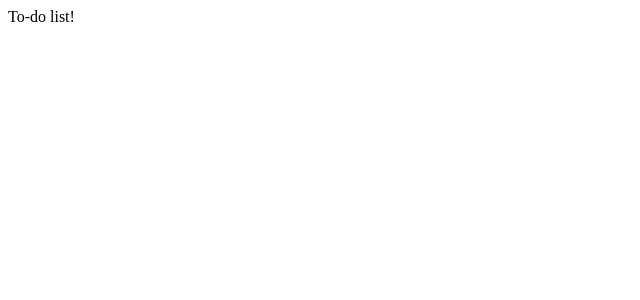
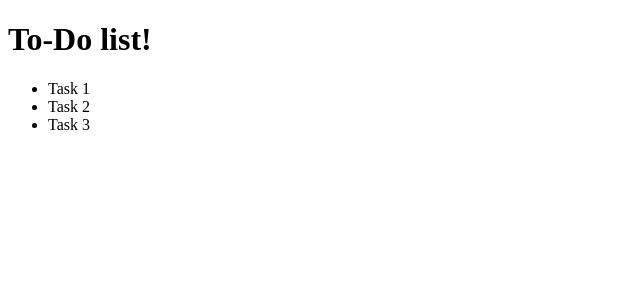
Before and after one commit to Roman83/to-do-list-react, a React app: page / in a window 1280 px wide. Shown: the top 300 px of the page, without its empty margins (0-640 px from the left). Built offline with nearby package versions, Linux system fonts and the light colour scheme.

Commit message:
add ToDoList component

```diff
--- a/src/components/App.js
+++ b/src/components/App.js
@@ -1,7 +1,16 @@
 import React, { Component } from 'react';
+import ToDoList from './ToDoList';
 
 export default class App extends Component {
     render() {
-        return <div>To-do list!</div>;
+        const list = [
+            {id: 1, title: 'Task 1'},
+            {id: 2, title: 'Task 2'},
+            {id: 3, title: 'Task 3'}
+        ];
+        return <div>
+            <h1>To-Do list!</h1>
+            <ToDoList list={list}/>
+        </div>;
     }
 }
--- /dev/null
+++ b/src/components/ToDoList.js
@@ -0,0 +1,15 @@
+import React, { Component } from 'react';
+import PropTypes from 'prop-types';
+
+export default class ToDoList extends Component {
+    render() {
+        const list = this.props.list.map((item) => (
+            <li key={item.id}>{item.title}</li>
+        ));
+        return <ul>{list}</ul>;
+    }
+}
+
+ToDoList.propTypes = {
+    list: PropTypes.array.isRequired
+};
```
